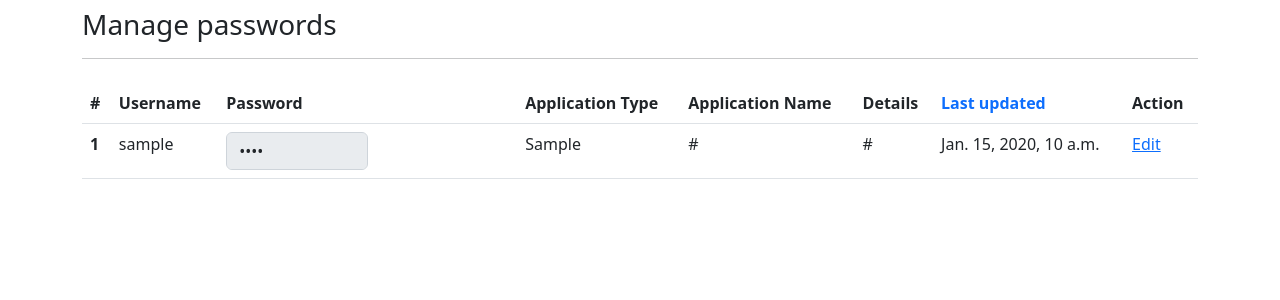
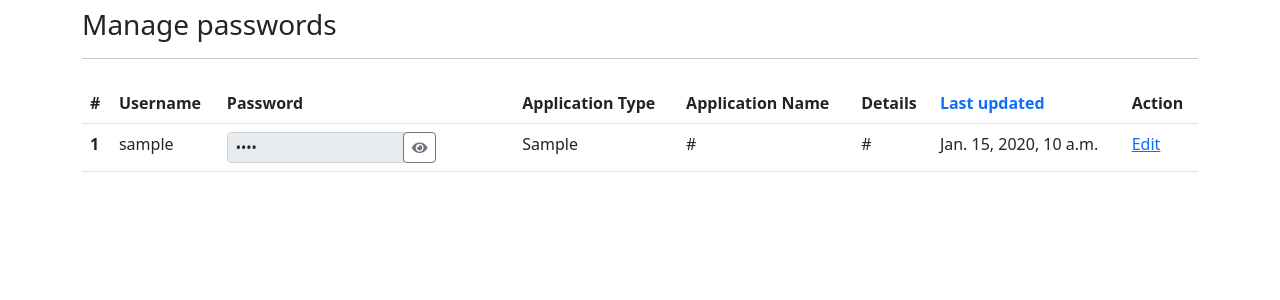
Before and after one commit to Mueem-Nahid/password-manager-django, a Django app: page /manage-passwords/ in a window 1280 px wide. Shown: the part 86-386 px from the top of the page. Run offline with Django 4.2, Linux system fonts and the light colour scheme; a user stored in the database is signed in; tables that the repository leaves empty hold one stand-in row (values such as "Sample post"); some libraries are stand-ins or nearby versions.

Commit message:
# Feature - password toggle functionality

```diff
--- a/home/static/assets/js/script.js
+++ b/home/static/assets/js/script.js
@@ -63,3 +63,17 @@ function generatePasswordHandler() {
         }
     });
 };
+
+function toggleView(id) {
+    const input = document.getElementById(id);
+    const icon = document.getElementById(`icon-${id}`)
+    if (input.type === "password") {
+        input.type = "text";
+        icon.classList.remove("fa-eye")
+        icon.classList.add("fa-eye-slash")
+    } else {
+        input.type = "password";
+        icon.classList.remove("fa-eye-slash")
+        icon.classList.add("fa-eye")
+    }
+}
--- a/home/static/css/style.css
+++ b/home/static/css/style.css
@@ -38,7 +38,7 @@
 .hero .btn-get-started {
     margin-top: 30px;
     line-height: 0;
-    padding: 25px 40px;
+    padding: 15px 30px;
     border-radius: 4px;
     transition: 0.5s;
     color: #fff;
--- a/home/templates/layouts/base.html
+++ b/home/templates/layouts/base.html
@@ -9,11 +9,13 @@
     <!-- Bootstrap CSS -->
     <link href="https://cdn.jsdelivr.net/npm/bootstrap@5.2.3/dist/css/bootstrap.min.css" rel="stylesheet"
           integrity="sha384-rbsA2VBKQhggwzxH7pPCaAqO46MgnOM80zW1RWuH61DGLwZJEdK2Kadq2F9CUG65" crossorigin="anonymous">
+    <!-- Fontawesome -->
+    <link rel="stylesheet" href="https://use.fontawesome.com/releases/v5.14.0/css/all.css"
+          integrity="sha384-HzLeBuhoNPvSl5KYnjx0BT+WB0QEEqLprO+NBkkk5gbc67FTaL7XIGa2w1L0Xbgc" crossorigin="anonymous">
+
     <link rel="stylesheet" href="{% static 'css/style.css' %}">
     <title>
-        {% block title %}
-
-        {% endblock %}
+        Password Manager
     </title>
 </head>
 <body>
--- a/home/templates/pages/add-password.html
+++ b/home/templates/pages/add-password.html
@@ -31,12 +31,6 @@
                                 </div>
 
                                 <!-- password -->
-                                {#<div class="form-floating mb-4">#}
-                                {#<input type="text" class="form-control" id="password" name="password"#}
-                                {#placeholder="password" required>#}
-                                {#<label for="password">Password</label>#}
-                                {#</div>#}
-
                                 <div class="input-group mb-4">
                                     <div class="form-floating">
                                         <input type="text" id="password" name="password" class="form-control"
--- a/home/templates/pages/home.html
+++ b/home/templates/pages/home.html
@@ -14,14 +14,14 @@
                             <a href="{% url 'add-password' %}"
                                class="btn-get-started d-inline-flex align-items-center justify-content-center align-self-center">
                                 <span>Add new password</span>
-                                <i class="bi bi-arrow-right"></i>
+                                <i class="fa fa-plus"></i>
                             </a>
                         </div>
                         <div class="text-center text-lg-start">
                             <a href="{% url 'manage-passwords' %}"
                                class="btn-get-started d-inline-flex align-items-center justify-content-center align-self-center">
                                 <span>View all</span>
-                                <i class="bi bi-arrow-right"></i>
+                                <i class="fas fa-eye"></i>
                             </a>
                         </div>
                     </div>
--- a/home/templates/pages/manage-passwords.html
+++ b/home/templates/pages/manage-passwords.html
@@ -15,14 +15,14 @@
                 <table class="table table-hover">
                     <thead>
                     <tr>
-                        <th scope="col">#</th>
+                        <th scope="col" class="">#</th>
                         <th scope="col">Username</th>
                         <th scope="col">Password</th>
                         <th scope="col">Application Type</th>
                         <th scope="col">Application Name</th>
                         <th scope="col">Details</th>
                         <th scope="col"><a style="text-decoration: none;"
-                                href="{% url 'manage-passwords' %}?sort_order={% if sort_order|default:"desc" == "desc" %}asc{% else %}desc{% endif %}">
+                                           href="{% url 'manage-passwords' %}?sort_order={% if sort_order|default:"desc" == "desc" %}asc{% else %}desc{% endif %}">
                             Last updated</a>
                         </th>
                         <th scope="col">Action</th>
@@ -34,7 +34,15 @@
                             <th scope="row">{{ forloop.counter }}</th>
                             <td>{{ password.username }}</td>
                             <td>
-                                <input class="form-control w-50" type="password" value="{{ password.password|decrypt_template_tag }}" disabled readonly/>
+                                <div class="input-group input-group-sm w-75">
+                                    <input class="form-control" type="password" id={{ forloop.counter }}
+                                           value="{{ password.password|decrypt_template_tag }}" disabled readonly>
+                                    <div class="input-group-append">
+                                        <button onclick="toggleView({{ forloop.counter }})" class="btn btn-sm btn-outline-secondary" type="button" id="view-password">
+                                            <i id="icon-{{ forloop.counter }}" class="fas fa-eye"></i>
+                                        </button>
+                                    </div>
+                                </div>
                             </td>
                             <td>{{ password.application_type }}</td>
                             <td>
```
Also changed, not shown: home/templates/pages/search.html (+11 -3 lines).
